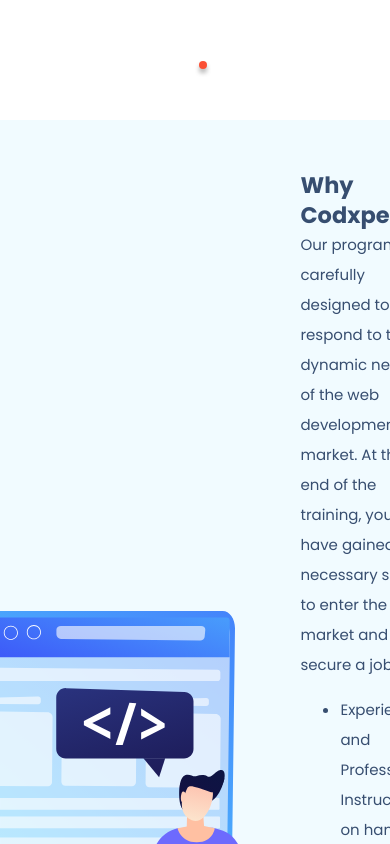
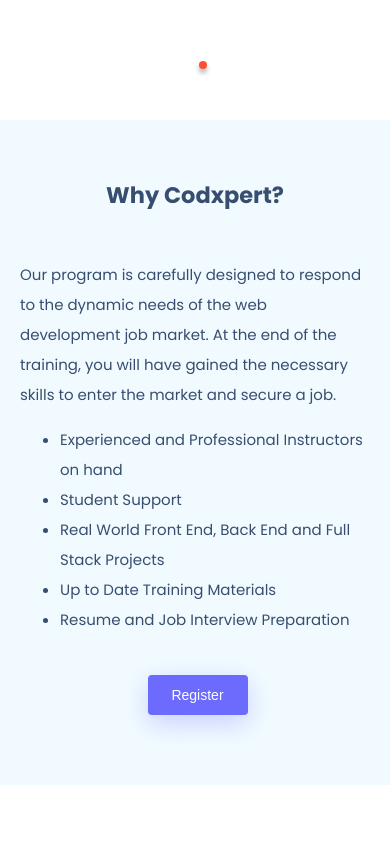
Before and after one commit to Ajmaljalal/bootcamp-website, a React (Create React App) app: page / in a window 390 px wide. Shown: the part 1380-2224 px from the top of the page. Built offline with nearby package versions, Linux system fonts and the light colour scheme.

Commit message:
info why section responsiveness done

```diff
--- a/src/styles/more.css
+++ b/src/styles/more.css
@@ -136,11 +136,31 @@
   }
 
   .info__why {
-    padding: 50px
+    padding: 20px;
+    padding-top: 60px;
+    display: flex;
+    justify-content: center;
+
+  }
+
+  .info__why img {
+    display: none;
   }
 
   .why__desc {
-    margin-left: 30px;
+    margin-left: 0;
+    width: 100%;
+    display: flex;
+    flex-direction: column;
+    align-items: center;
+  }
+
+  .why__desc p {
+    margin-top: 50px;
+  }
+
+  .why__desc ul {
+    margin-bottom: 40px;
   }
 
   .info__cards-w{
```
